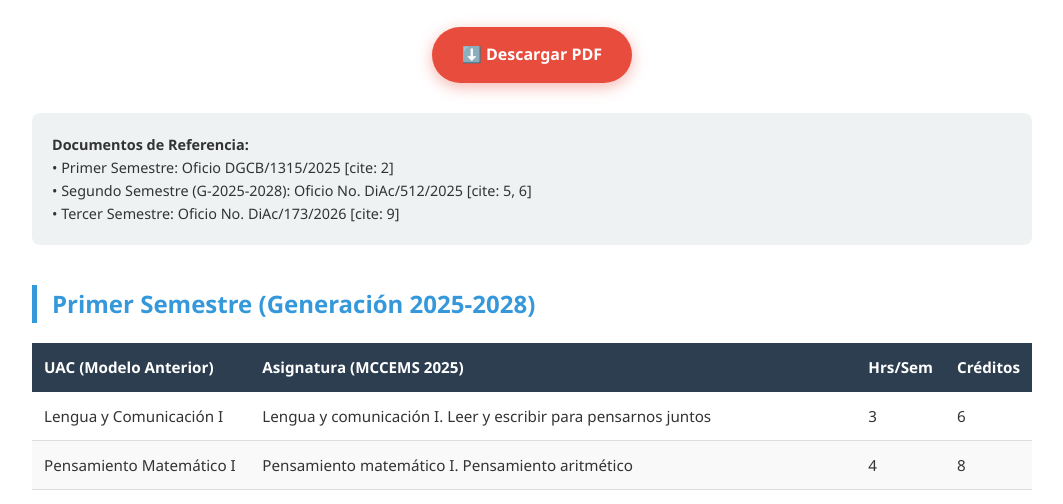
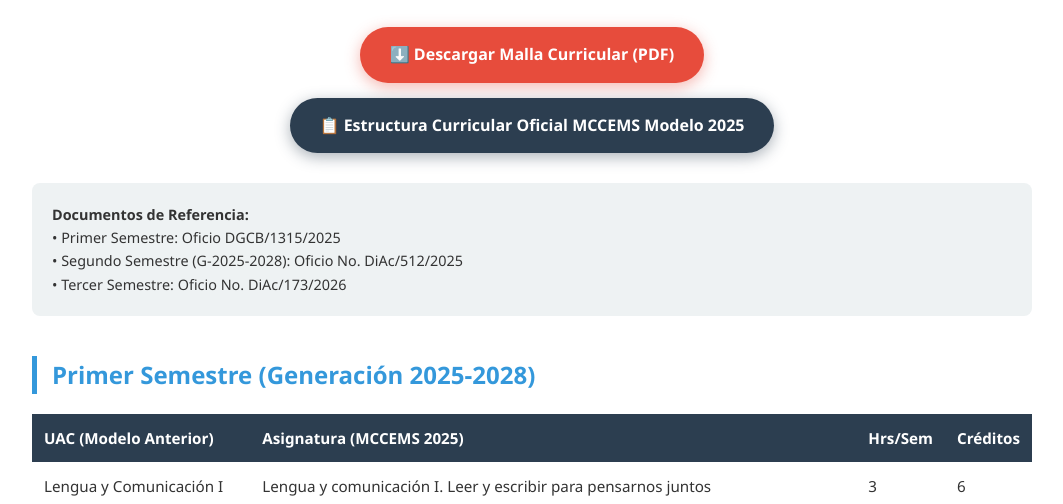
Before and after one commit to ezamarripa-creator/MALLA_CURRICULAR_NEM-2025_COBAED, a plain HTML site: page index.html in a window 1280 px wide. Shown: the part 296-800 px from the top of the page, without its empty margins (108-1171 px from the left). Drawn offline with Linux system fonts and the light colour scheme.

Commit message:
Update index.html

```diff
--- a/index.html
+++ b/index.html
@@ -54,6 +54,10 @@
         .download-container {
             text-align: center;
             margin: 30px 0;
+            display: flex;
+            flex-direction: column;
+            gap: 15px;
+            align-items: center;
         }
 
         .btn-download {
@@ -67,12 +71,18 @@
             display: inline-flex;
             align-items: center;
             box-shadow: 0 4px 15px rgba(231, 76, 60, 0.4);
+            width: fit-content;
+        }
+
+        .btn-official {
+            background-color: var(--primary-color);
+            box-shadow: 0 4px 15px rgba(44, 62, 80, 0.4);
         }
 
         .btn-download:hover {
-            background-color: #c0392b;
+            opacity: 0.9;
             transform: translateY(-2px);
-            box-shadow: 0 6px 20px rgba(231, 76, 60, 0.6);
+            box-shadow: 0 6px 20px rgba(0,0,0,0.2);
         }
 
         table {
@@ -128,6 +138,7 @@
             .container { padding: 15px; }
             table { font-size: 0.8em; }
             th, td { padding: 8px; }
+            .btn-download { width: 90%; justify-content: center; }
         }
     </style>
 </head>
@@ -143,15 +154,18 @@
 
     <div class="download-container">
         <a href="https://drive.google.com/file/d/1yyyYtUr3y_tq8jbgBGDBDZ4ly_X2fjrT/view?usp=drive_link" class="btn-download" target="_blank">
-            ⬇️ Descargar PDF
+            ⬇️ Descargar Malla Curricular (PDF)
+        </a>
+        <a href="https://drive.google.com/file/d/1yn5GCwvpIUBFqN05AwQyZsBTNn7BzO2x/view?usp=drive_link" class="btn-download btn-official" target="_blank">
+            📋 Estructura Curricular Oficial MCCEMS Modelo 2025
         </a>
     </div>
 
     <div class="info-panel">
         <strong>Documentos de Referencia:</strong><br>
-        • Primer Semestre: Oficio DGCB/1315/2025 [cite: 2]<br>
-        • Segundo Semestre (G-2025-2028): Oficio No. DiAc/512/2025 [cite: 5, 6]<br>
-        • Tercer Semestre: Oficio No. DiAc/173/2026 [cite: 9]
+        • Primer Semestre: Oficio DGCB/1315/2025<br>
+        • Segundo Semestre (G-2025-2028): Oficio No. DiAc/512/2025<br>
+        • Tercer Semestre: Oficio No. DiAc/173/2026
     </div>
 
     <h2>Primer Semestre (Generación 2025-2028)</h2>
@@ -192,7 +206,7 @@
             <tr><td>Lengua y Comunicación</td><td>Lengua y Comunicación II. Libertad para imaginar, poder para comunicar</td><td>3</td><td>6</td></tr>
             <tr><td>Pensamiento Matemático</td><td>Pensamiento matemático II. Introducción al álgebra</td><td>4</td><td>8</td></tr>
             <tr><td>Ciencias Naturales, Exp. y Tec.</td><td>Ciencias Naturales, Experimentales y Tecnología II. El poder de la energía</td><td>4</td><td>8</td></tr>
-            <td></td><td>Taller de Ciencias I</td><td>4</td><td>8</td></tr>
+            <tr><td></td><td>Taller de Ciencias I</td><td>4</td><td>8</td></tr>
             <tr><td>Ciencias Sociales</td><td>Ciencias sociales II. Organización, relaciones sociales y económicas.</td><td>2</td><td>4</td></tr>
             <tr><td>Pensamiento Filosófico y Hum.</td><td>Pensamiento Filosófico y Humanidades II. Las reflexiones filosóficas sobre el conocer.</td><td>4</td><td>8</td></tr>
             <tr><td>Cultura Digital</td><td>Cultura Digital II. Aprendizaje individual y colaborativo.</td><td>2</td><td>4</td></tr>
@@ -222,7 +236,7 @@
     </table>
 
     <h2>Formación Laboral Básica (Capacitaciones Autorizadas)</h2>
-    <p style="font-size: 0.85em; color: #666; margin-top: -15px;">* Aplica según la oferta disponible en el plantel[cite: 11].</p>
+    <p style="font-size: 0.85em; color: #666; margin-top: -15px;">* Aplica según la oferta disponible en el plantel.</p>
     <table>
         <thead>
             <tr>
```
